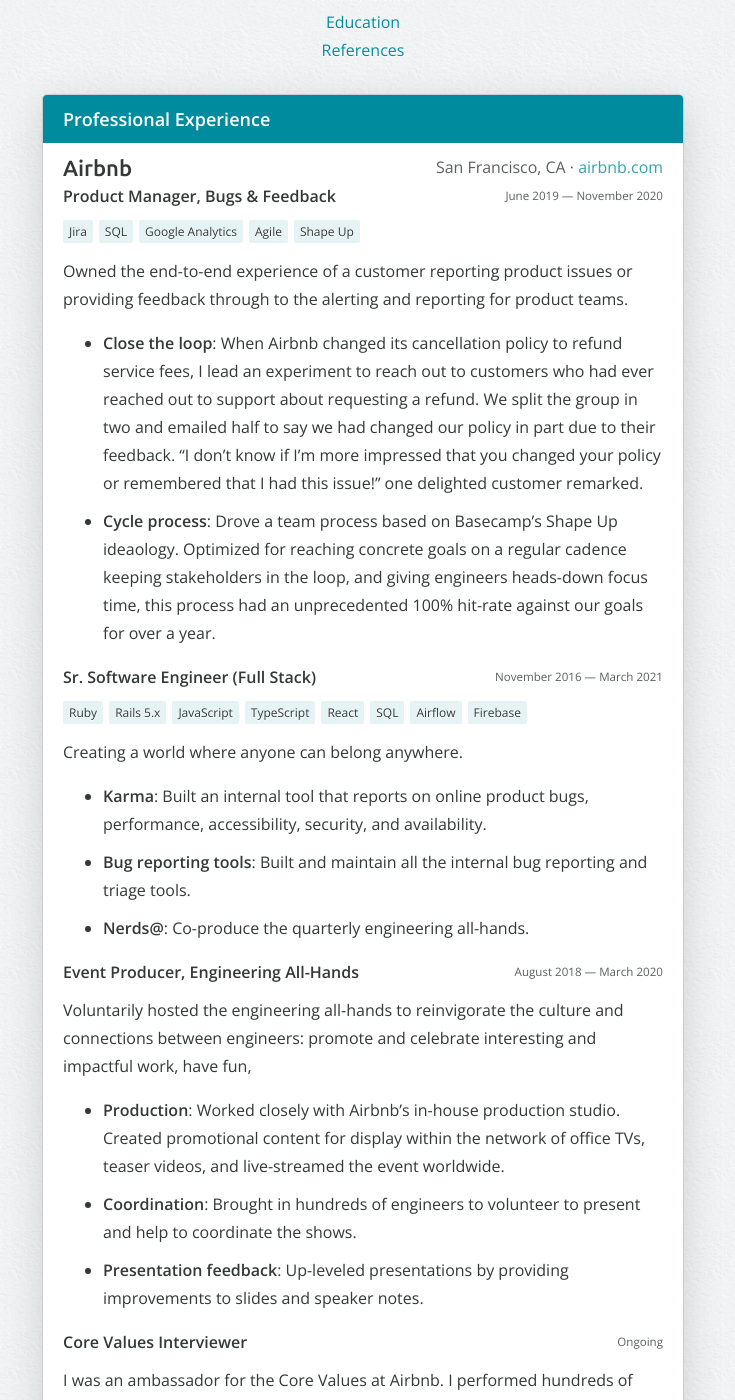
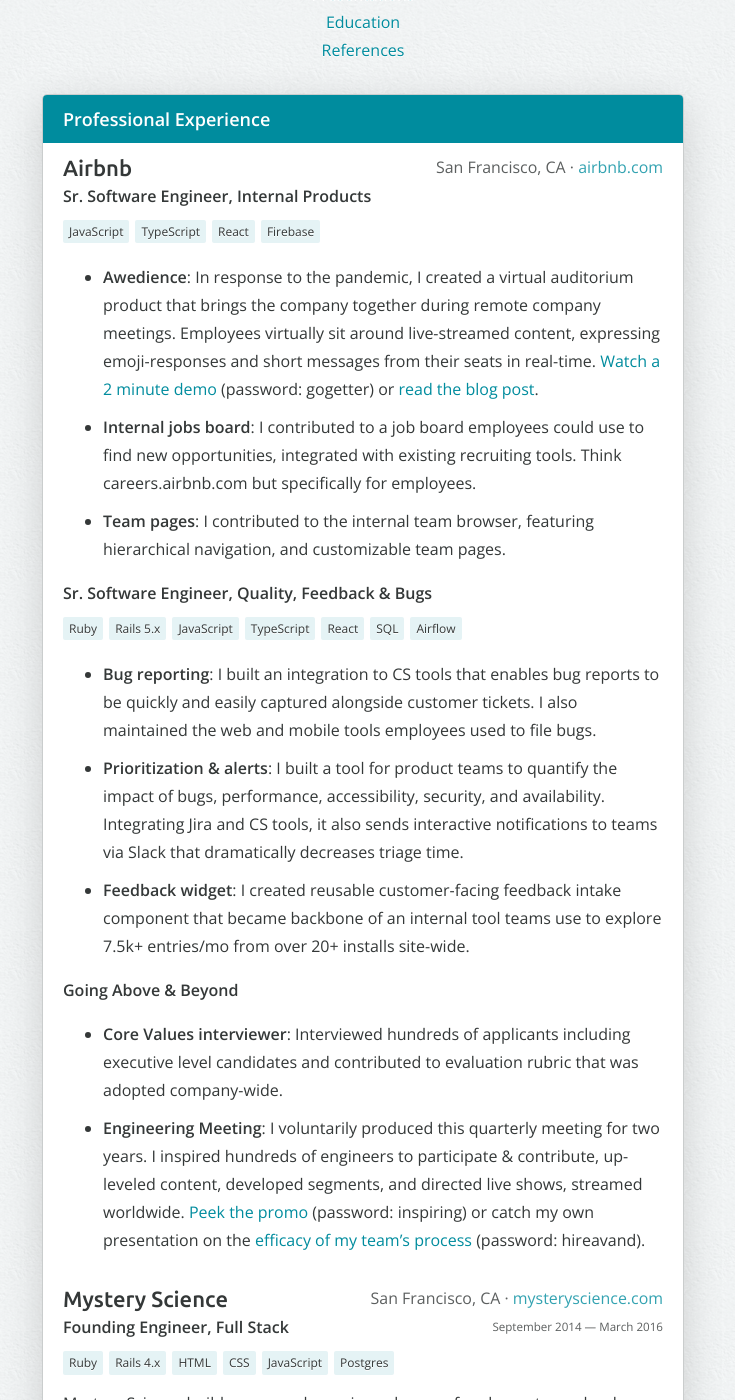
Before and after one commit to avand/avand.github.com, a Jekyll site: the page built from resume/index.html, in a window 1280 px wide and 1400 px high, scrolled down 270 px. Shown: the whole window, without its empty margins (277-1012 px from the left). Built offline with Jekyll 4.4.1, drawn with Linux system fonts in a browser that asks for light colours; some of the changed text lies outside the part shown.

Commit message:
Update resume

```diff
--- a/resume/index.html
+++ b/resume/index.html
@@ -39,103 +39,77 @@
     </h2>
 
     <h3>
-      Product Manager, Bugs & Feedback
-      <time>June 2019 — November 2020</time>
+      Sr. Software Engineer, Internal Products
     </h3>
 
     <p class="technologies">
-      Jira, SQL, Google Analytics, Agile, Shape Up
-    </p>
-
-    <p>
-      Owned the end-to-end experience of a customer reporting product issues or
-      providing feedback through to the alerting and reporting for product teams.
+      JavaScript, TypeScript, React, Firebase
     </p>
 
     <ul>
       <li>
-        <strong>Close the loop</strong>: When Airbnb changed its cancellation
-        policy to refund service fees, I lead an experiment to reach out to
-        customers who had ever reached out to support about requesting a refund.
-        We split the group in two and emailed half to say we had changed our
-        policy in part due to their feedback. “I don’t know if I’m more impressed
-        that you changed your policy or remembered that I had this issue!” one
-        delighted customer remarked.
+        <strong>Awedience</strong>: In response to the pandemic, I created a
+        virtual auditorium product that brings the company together during
+        remote company meetings. Employees virtually sit around live-streamed
+        content, expressing emoji-responses and short messages from their seats
+        in real-time. <a href="vimeo.com/685654010" target="_blank">Watch a 2 minute demo</a> (password:
+        gogetter) or <a href="https://bit.ly/hacking-human-connection" target="_blank">read the blog post</a>.
       </li>
       <li>
-        <strong>Cycle process</strong>: Drove a team process based on Basecamp’s
-        Shape Up ideaology. Optimized for reaching concrete goals on a regular cadence
-        keeping stakeholders in the loop, and giving engineers heads-down focus time,
-        this process had an unprecedented 100% hit-rate against our goals for over a year.
+        <strong>Internal jobs board</strong>: I contributed to a job board
+        employees could use to find new opportunities, integrated with existing
+        recruiting tools. Think careers.airbnb.com but specifically for employees.
+      </li>
+      <li>
+        <strong>Team pages</strong>: I contributed to the internal team browser,
+        featuring hierarchical navigation, and customizable team pages.
       </li>
     </ul>
 
     <h3>
-      Sr. Software Engineer (Full Stack)
-      <time>November 2016 — March 2021</time>
+      Sr. Software Engineer, Quality, Feedback & Bugs
     </h3>
 
     <p class="technologies">
-      Ruby, Rails 5.x, JavaScript, TypeScript, React, SQL, Airflow, Firebase
-    </p>
-
-    <p>
-      Creating a world where anyone can belong anywhere.
+      Ruby, Rails 5.x, JavaScript, TypeScript, React, SQL, Airflow
     </p>
 
     <ul>
       <li>
-        <strong>Karma</strong>: Built an internal tool that reports on online
-        product bugs, performance, accessibility, security, and availability.
+        <strong>Bug reporting</strong>: I built an integration to CS tools that enables
+        bug reports to be quickly and easily captured alongside customer tickets.
+        I also maintained the web and mobile tools employees used to file bugs.
       </li>
       <li>
-        <strong>Bug reporting tools</strong>: Built and maintain all the
-        internal bug reporting and triage tools.
+        <strong>Prioritization & alerts</strong>: I built a tool for product teams to
+        quantify the impact of bugs, performance, accessibility, security, and availability.
+        Integrating Jira and CS tools,  it also sends interactive notifications to
+        teams via Slack that dramatically decreases triage time.
       </li>
       <li>
-        <strong>Nerds@</strong>: Co-produce the quarterly engineering all-hands.
+        <strong>Feedback widget</strong>: I created reusable customer-facing feedback intake component
+        that became backbone of an internal tool teams use to explore 7.5k+ entries/mo
+        from over 20+ installs site-wide.
       </li>
     </ul>
 
     <h3>
-      Event Producer, Engineering All-Hands
-      <time>August 2018 — March 2020</time>
+      Going Above & Beyond
     </h3>
-
-    <p>
-      Voluntarily hosted the engineering all-hands to reinvigorate the culture
-      and connections between engineers: promote and celebrate interesting and
-      impactful work, have fun,
-    </p>
 
     <ul>
       <li>
-        <strong>Production</strong>: Worked closely with Airbnb’s in-house
-        production studio. Created promotional content for display within the
-        network of office TVs, teaser videos, and live-streamed the event
-        worldwide.
+        <strong>Core Values interviewer</strong>: Interviewed hundreds of applicants including
+        executive level candidates and contributed to evaluation rubric that was adopted company-wide.
       </li>
       <li>
-        <strong>Coordination</strong>: Brought in hundreds of engineers to volunteer
-        to present and help to coordinate the shows.
-      </li>
-      <li>
-        <strong>Presentation feedback</strong>: Up-leveled presentations by
-        providing improvements to slides and speaker notes.
+        <strong>Engineering Meeting</strong>: I voluntarily produced this quarterly meeting for two years.
+        I inspired hundreds of engineers to participate & contribute, up-leveled content, developed segments,
+        and directed live shows, streamed worldwide.
+        <a href="vimeo.com/685656786" target="_blank">Peek the promo</a> (password: inspiring) or catch my own
+        presentation on the <a href="vimeo.com/684796200" target="_blank">efficacy of my team’s process</a> (password: hireavand).
       </li>
     </ul>
-
-    <h3>
-      Core Values Interviewer
-      <time>Ongoing</time>
-    </h3>
-
-    <p>
-      I was an ambassador for the Core Values at Airbnb. I performed hundreds of
-      cross-functional interviews, including several at the executive level. My
-      contributions to the program made their way into universal rubrics and
-      interview best practices company-wide.
-    </p>
   </article>
 
   <article>
@@ -148,7 +122,7 @@
     </h2>
 
     <h3>
-      Lead Engineer &amp; Designer
+      Founding Engineer, Full Stack
       <time>September 2014 — March 2016</time>
     </h3>
 
@@ -286,8 +259,7 @@
     <h2>
       <span class="ubuntu-500">Sqoot</span>
       <span>
-        <span class="location">Chicago, IL</span> ·
-        <a href="http://www.sqoot.com" target="_blank">sqoot.com</a>
+        <span class="location">Chicago, IL</span>
       </span>
     </h2>
 
@@ -323,8 +295,7 @@
     <h2>
       <span class="ubuntu-500">Fave Media, Inc.</span>
       <span>
-        <span class="location">Chicago, IL</span> ·
-        <a href="http://getfave.com" target="_blank">getfave.com</a>
+        <span class="location">Chicago, IL</span>
       </span>
     </h2>
 
@@ -395,8 +366,7 @@
     <h2>
       <span class="ubuntu-500">Clarity Consulting</span>
       <span>
-        <span class="location">Chicago, IL</span> ·
-        <a href="http://www.claritycon.com" target="_blank">claritycon.com</a>
+        <span class="location">Chicago, IL</span>
       </span>
     </h2>
 
@@ -522,7 +492,7 @@
 
     <ul>
       <li>
-        Video: COMING SOON
+        Video: <a href="https://vimeo.com/684796200">vimeo.com/684796200</a> (password: hireavand)
       </li>
     </ul>
   </article>
@@ -537,12 +507,13 @@
       I was helping to host a company-wide bug bash week at Airbnb. When someone
       brought in actual dehydrated bugs, I got an idea. What if I challenged the
       CEO, Brian Chesky, to eat a bug for every bug the engineers fixed. He took
-      the bait.
+      the bait and the 5 minutes we shared on stage during an all-company meeting
+      may go down as the most entertaining moment I’ve ever had on stage.
     </p>
 
     <ul>
       <li>
-        Video: COMING SOON
+        Video: by request only.
       </li>
     </ul>
   </article>
```
Also changed, not shown: other parts of resume/index.html (+1 -2 lines).
